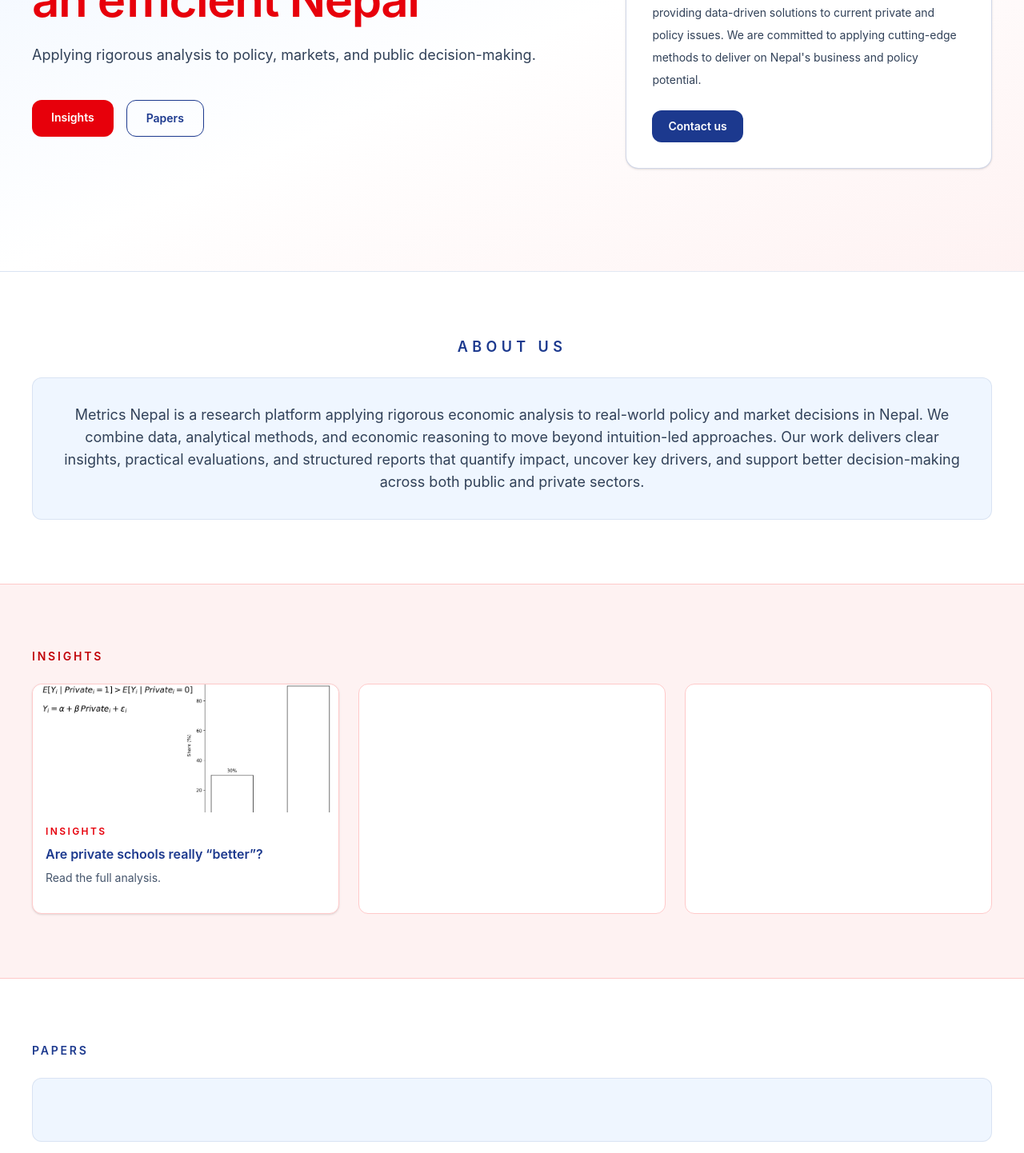
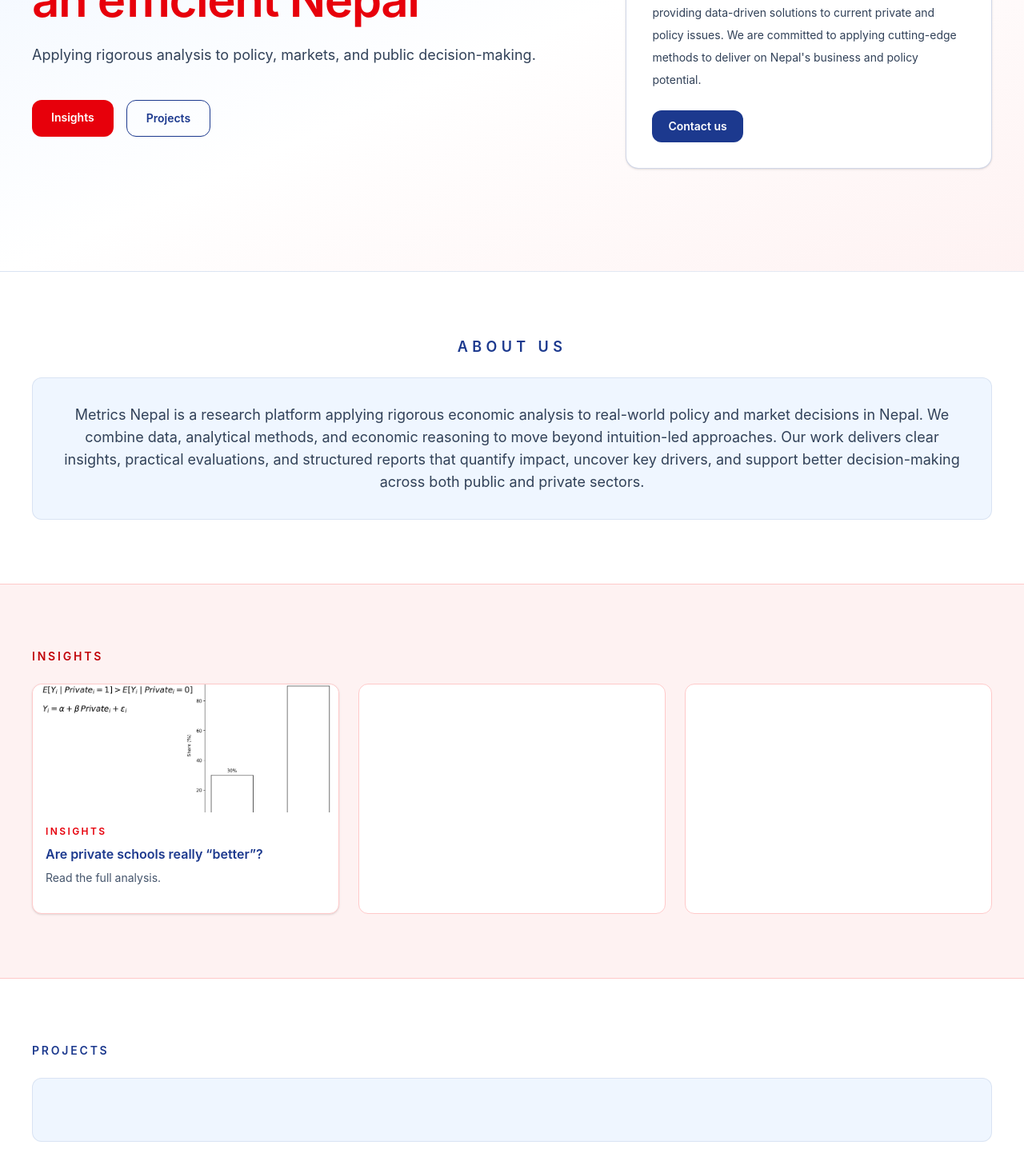
Before and after one commit to sgaut002/metrics-nepal-site, a React (Vite) app: page / in a window 1280 px wide. Shown: the part 380-1822 px from the top of the page at 80% size. Built offline with nearby package versions, Linux system fonts and the light colour scheme.

Commit message:
Rename papers section to projects

```diff
--- a/src/App.jsx
+++ b/src/App.jsx
@@ -21,7 +21,7 @@
   const navItems = [
     { label: "About us", href: "#about" },
     { label: "Insights", href: "#insights" },
-    { label: "Papers", href: "#papers" },
+    { label: "Projects", href: "#papers" },
     { label: "Careers", href: "#careers" },
   ];
   const articlePath = "/insights/private-schools-better";
@@ -192,7 +192,7 @@
                   href="#papers"
                   className="rounded-xl border border-blue-900 px-6 py-3 text-sm font-semibold text-blue-900 transition hover:bg-blue-50"
                 >
-                  Papers
+                  Projects
                 </a>
               </div>
             </div>
@@ -262,7 +262,7 @@
         {/* PAPERS */}
         <section id="papers" className="mx-auto max-w-7xl scroll-mt-28 px-6 py-20 lg:px-10">
           <div className="text-sm font-semibold uppercase tracking-[0.2em] text-blue-900">
-            Papers
+            Projects
           </div>
           <div className="mt-6 space-y-4">
             {[1, 2, 3].map((i) => (
```
